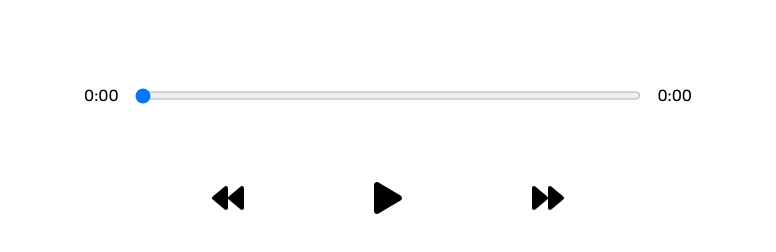
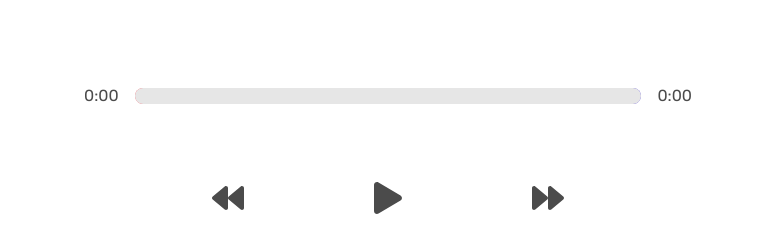
Before and after one commit to alexandermackinnon/Ionic-Music-Player, a React (Create React App) app: page / in a window 1280 px wide. Shown: the part 490-742 px from the top of the page, without its empty margins (252-1028 px from the left). Built offline with nearby package versions, Linux system fonts and the light colour scheme.

Commit message:
Track slider update

```diff
--- a/src/App.js
+++ b/src/App.js
@@ -20,12 +20,22 @@
   const [songInfo, setSongInfo] = useState({
     currentTime: 0,
     duration: 0,
+    animationPercentage: 0,
   });
   const [libraryStatus, setLibraryStatus] = useState(false);
   const timeUpdateHandler = (e) => {
     const current = e.target.currentTime;
     const duration = e.target.duration;
-    setSongInfo({ ...songInfo, currentTime: current, duration });
+    const roundedCurrent = Math.round(current);
+    const roundedDuration = Math.round(duration);
+    const animation = Math.round((roundedCurrent / roundedDuration) * 100); // Calculates percentage of the song played
+    console.log(animation);
+    setSongInfo({
+      ...songInfo,
+      currentTime: current,
+      duration,
+      animationPercentage: animation,
+    });
   };
   return (
     <div className="App">
--- a/src/components/Player.js
+++ b/src/components/Player.js
@@ -81,11 +81,20 @@
     // Check if the song is playing: adding this line of code twice since the 'return' may ignore it here
     playAudio(audioRef, isPlaying);
   };
-
+  // Add the styles
+  const trackAnim = {
+    transform: `translateX(${songInfo.animationPercentage}%)`,
+  };
   return (
     <div className="player">
       <div className="time-control">
         <p>{getTime(songInfo.currentTime)}</p>
+        <div
+          style={{
+            background: `linear-gradient(to right, ${currentSong.color[0]}, ${currentSong.color[1]})`,
+          }}
+          className="track"
+        >
           <input
             min={0}
             max={songInfo.duration || 0}
@@ -93,6 +102,8 @@
             onChange={dragHandler}
             type="range"
           />
+          <div style={trackAnim} className="animate-track"></div>
+        </div>
         <p>{songInfo.duration ? getTime(songInfo.duration) : "0:00"}</p>
         {/* Fixes NaN timestamp glitch */}
       </div>
--- a/src/styles/_player.scss
+++ b/src/styles/_player.scss
@@ -2,18 +2,23 @@
   min-height: 20vh;
   display: flex;
   flex-direction: column;
+  justify-content: space-between;
   align-items: center;
-  justify-content: space-between;
 }
 
 .time-control {
   width: 50%;
   display: flex;
+  align-items: center;
   input {
     width: 100%;
     padding: 1rem 0rem;
+    -webkit-appearance: none;
+    background: transparent;
+    cursor: pointer;
   }
   p {
+    color: rgb(75, 75, 75);
     padding: 1rem;
   }
 }
@@ -25,6 +30,39 @@
   align-items: center;
   padding: 1rem;
   svg {
+    color: rgb(75, 75, 75);
     cursor: pointer;
   }
 }
+
+// CUSTOM SLIDER
+input[type="range"]:focus {
+  outline: none;
+}
+
+input[type="range"]::-webkit-slider-thumb {
+  -webkit-appearance: none;
+  height: 16px;
+  width: 16px;
+}
+
+.track {
+  background: rgb(75, 75, 75);
+  width: 100%;
+  height: 1rem;
+  position: relative;
+  border-radius: 1rem;
+  overflow: hidden;
+}
+
+.animate-track {
+  background: rgb(230, 230, 230);
+  width: 100%;
+  height: 100%;
+  position: absolute;
+  top: 0;
+  left: 0;
+  transform: translateX(0%);
+  transition: all 0.25s ease;
+  pointer-events: none;
+}
```
Also changed, not shown: 1 other file (tests, documents, lock files or other folders). Lines whose indentation alone changed are shown as unchanged.
